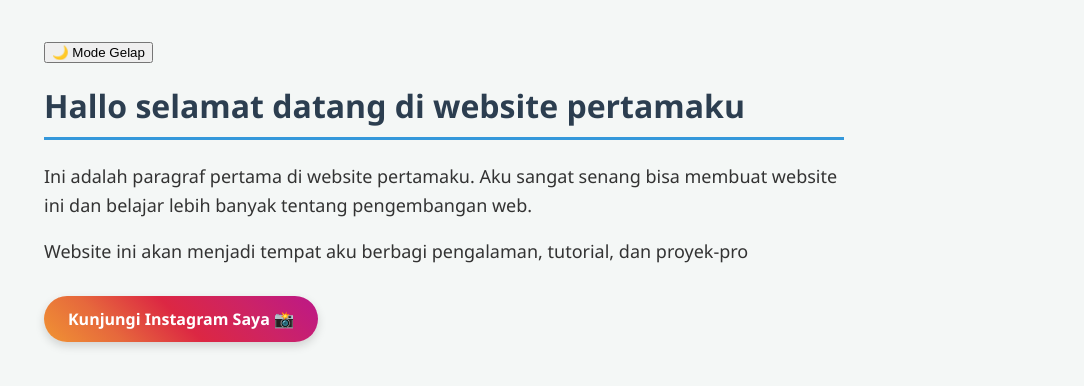
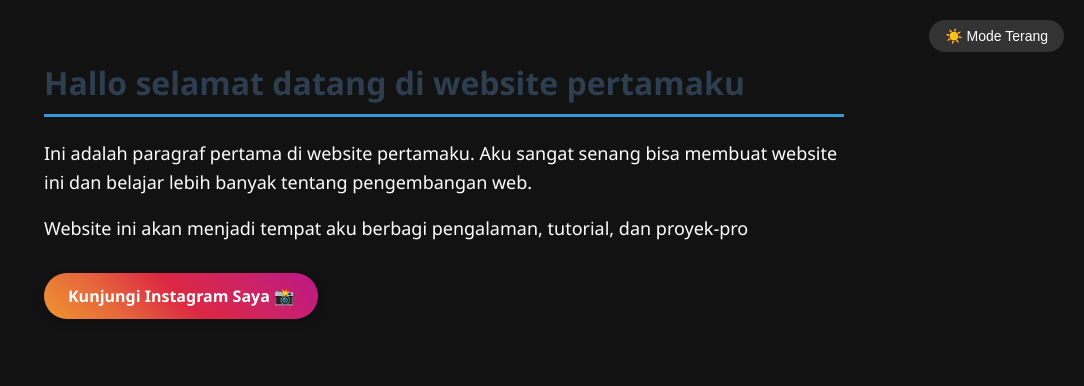
Before and after one commit to Ican2Resbob/SEPHIA, a plain HTML site: page index.html in a window 1280 px wide. Both pictures are taken after a click on the button "🌙 Mode Gelap". Shown: the whole page, without its empty margins (196-1280 px from the left). Drawn offline with Linux system fonts and the light colour scheme.

Commit message:
dark mode

```diff
--- a/ican.js
+++ b/ican.js
@@ -3,3 +3,14 @@ const tombolIg = document.getElementById("btn-instagram");
 tombolIg.addEventListener('click', function() {
     alert("Terima kasih sudah berkunjung! Kamu akan diarahkan ke profil Instagram saya 😉");
 });
+const btnTheme = document.getElementById('btn-theme');
+
+btnTheme.addEventListener('click', function() {
+    document.body.classList.toggle('dark-mode');
+
+    if (document.body.classList.contains('dark-mode')) {
+        btnTheme.textContent = '☀️ Mode Terang';
+    } else {
+        btnTheme.textContent = '🌙 Mode Gelap';
+    }
+});
--- a/style.css
+++ b/style.css
@@ -43,3 +43,24 @@ CSS
     margin: 20px auto;       /* Membuat posisi logo di tengah */
     box-shadow: 0 4px 10px rgba(0, 0, 0, 0.15); /* Efek bayangan halus */
 }
+.btn-theme {
+    position: fixed;
+    top: 20px;
+    right: 20px;
+    padding: 8px 16px;
+    border: none;
+    border-radius: 20px;
+    background-color: #333;
+    color: #fff;
+    cursor: pointer;
+    font-size: 14px;
+    transition: 0.3s;
+}
+
+.btn-theme:hover {
+    opacity: 0.8;
+}
+body.dark-mode {
+    background-color: #121212;
+    color: #ffffff;
+}
```
